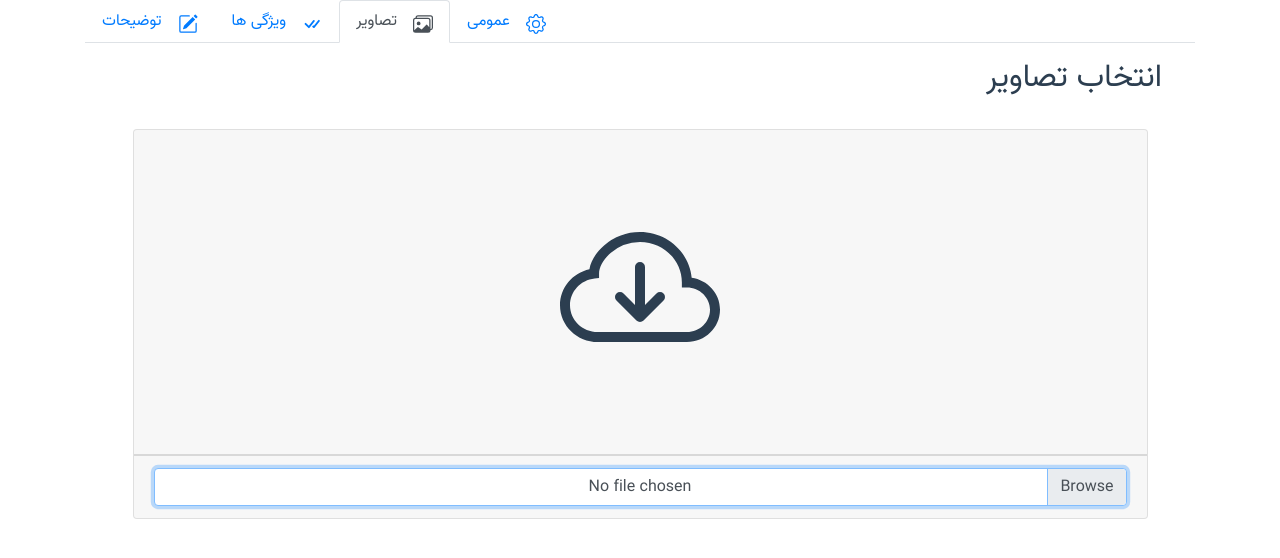
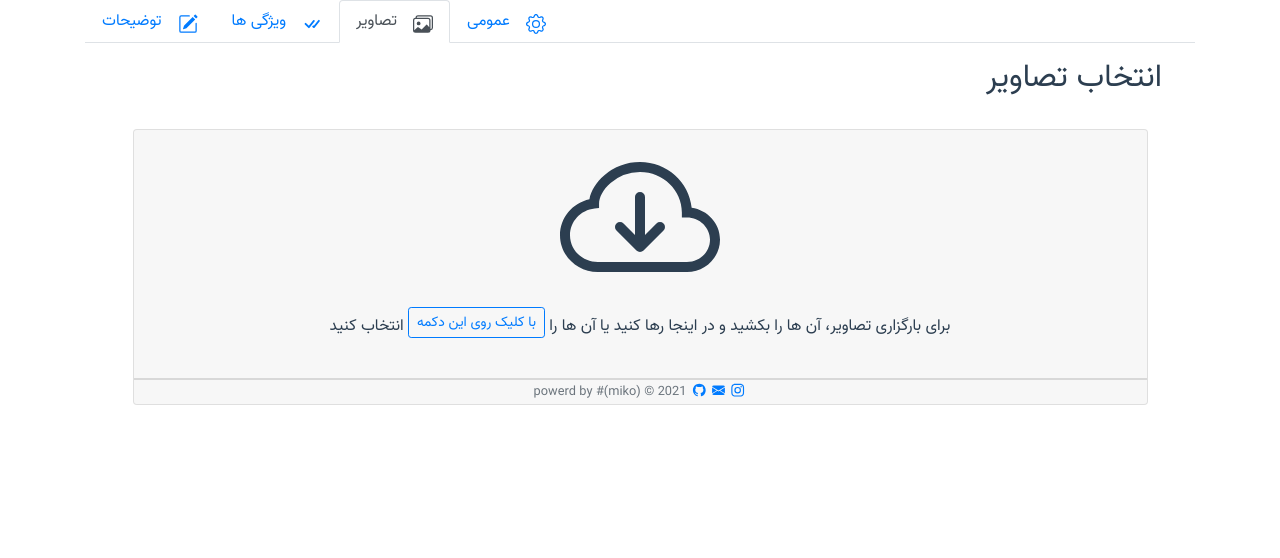
Before and after one commit to mikoloism/vueStoreDashboard, a Vue app: page /dashboard in a window 1280 px wide. Shown: the top 558 px of the page. Built offline with nearby package versions, Linux system fonts and the light colour scheme.

Commit message:
task i do :
(this just work for input image, not show them)

1. exporting preview, image view, input-box, input tag to another comps
2. exporting useful function to another file in plugins folder

not storing and not preview and not upload, just inputing 👍

```diff
--- /dev/null
+++ b/src/components/pictures/v-image-box.vue
@@ -0,0 +1,43 @@
+<template>
+  <b-row>
+    <b-col
+      v-for="{ src, file, index } in this.files"
+      :key="index + 1"
+      md="6"
+      sm="6"
+      class="mb-2 mt-2 v-picture__preview-wrap"
+    >
+      <b-btn-group class="v-picture__preview-btn">
+        <b-btn
+          class="v-picture__delete-icon"
+          :data-index="index + 1"
+          @dblclick="handleRemoveSelected"
+          variant="outline-danger"
+        >
+          <b-icon icon="trash-fill" font-scale="1.5" />
+        </b-btn>
+        <b-btn
+          class="v-picture__edit-icon"
+          :data-index="index + 1"
+          @click="handleSetName"
+          variant="outline-info"
+        >
+          <b-icon icon="pencil-square" font-scale="1.5" />
+        </b-btn>
+      </b-btn-group>
+      <v-img :src="src" :index="index" :name="file.name" />
+      <p>{{ file.name }}</p>
+    </b-col>
+  </b-row>
+</template>
+
+<script>
+import VImg from "./v-image";
+export default {
+  name: "VImageBox",
+  props: ["files"],
+  components: { VImg },
+};
+</script>
+
+<style></style>
--- /dev/null
+++ b/src/components/pictures/v-image.vue
@@ -0,0 +1,22 @@
+<template>
+  <b-img
+    :ref="`preview_image_${index + 1}`"
+    :src="src"
+    :alt="name ? name : 'please, wait...'"
+    :index="index"
+    block
+    fluid
+    center
+    thumbnail
+    rounded
+  />
+</template>
+
+<script>
+export default {
+  name: "VImage",
+  props: ["index", "src", "name"],
+};
+</script>
+
+<style></style>
--- /dev/null
+++ b/src/components/pictures/v-input-box.vue
@@ -0,0 +1,222 @@
+<template>
+  <b-card class="mb-3 p-0 m-0" align="center" id="v-picture__file-box" no-body>
+    <div slot="header">
+      <!-- v-image-preview -->
+      <v-image
+        v-if="states.file || states.file === false"
+        :name="caches.file.name"
+        :src="caches.file.src"
+        :index="caches.file.index"
+      />
+
+      <!-- v-file-input -->
+      <div v-else>
+        <input
+          type="file"
+          id="v-picture__file-input"
+          ref="v-picture__file-input"
+          accept=".jpg, .jpeg, .png"
+          v-bind:value="this.caches.image"
+          @input="this.handleChange"
+        />
+        <b-icon icon="cloud-arrow-down" font-scale="10" />
+        <p>
+          برای بارگزاری تصاویر، آن ها را بکشید و در اینجا رها کنید یا آن ها را
+          <b-btn
+            size="sm"
+            variant="outline-primary"
+            tag="label"
+            for="v-picture__file-input"
+          >
+            با کلیک روی این دکمه
+          </b-btn>
+          انتخاب کنید
+        </p>
+      </div>
+    </div>
+    <div
+      slot="footer"
+      :class="`v-picture__card-footer v-picture__card-footer${
+        states.file
+          ? '--rename'
+          : states.file !== null
+          ? '--progress'
+          : '--copy'
+      }`"
+    >
+      <!-- v-progress -->
+      <b-progress
+        v-if="states.file === false"
+        max="100"
+        :value="states.progress.value"
+        :animated="!(states.progress.state === true)"
+        :variant="
+          states.progress.state === false
+            ? 'danger'
+            : states.progress.state
+            ? 'success'
+            : 'primary'
+        "
+      />
+      <!-- v-name-input -->
+      <div v-else-if="states.file">
+        <b-input-group>
+          <b-input
+            type="text"
+            :value="this.caches.file.name"
+            @change="(v) => (this.caches.file.name = v)"
+            placeholder="یک نام لاتین برای تصویر انتخاب کنید"
+          />
+          <b-btn
+            slot="append"
+            style="z-index: 99"
+            :disabled="!this.states.canRename"
+            :variant="this.states.canRename ? 'primary' : 'secondary'"
+            @click="this.handleSubmit"
+          >
+            ثبت
+          </b-btn>
+        </b-input-group>
+        <b-form-text>
+          برای نام گزاری تصویر حتما از حروف و اعداد لاتین استفاده کنید
+        </b-form-text>
+      </div>
+      <!-- v-power-text -->
+      <v-copy v-else />
+    </div>
+  </b-card>
+</template>
+
+<script>
+import VCopy from "@/components/copyright";
+import VImage from "@/components/pictures/v-image";
+import to from "@/plugins/v-pictures/";
+export default {
+  name: "VInputBox",
+  components: { VCopy, VImage },
+  methods: {
+    async handleChange(e) {
+      const $this = e.target;
+      const $file = $this.files[0];
+      const value = String($this.value);
+      this.caches.image = $file;
+      this.caches.file.realName = to.name(value);
+      this.caches.file.src = to.url($file);
+      this.caches.file.index = to.unique();
+      this.caches.file.name = this.caches.file.realName;
+      to.base64($file)
+        .then((base) => {
+          this.caches.file.base64 = base;
+          this.states.progress.value = 50;
+        })
+        .catch((err) => {
+          throw err;
+        });
+
+      // progress
+      this.states.file = false;
+      this.states.progress.value = 25;
+
+      // wait
+      let w = await window.setTimeout(() => {
+        // progress
+        this.states.progress.value = 100;
+        this.states.progress.state = false;
+        this.states.file = true;
+        window.clearTimeout(w);
+      }, 2000);
+    },
+    async handleSubmit() {
+      await this.handleSave();
+    },
+    async handleSave() {
+      let { index, realName, name, src, base64 } = this.caches.file;
+      console.log({ index, realName, name, src, base64 });
+      this.saves.files.push({ index, realName, name, src, base64 });
+      await this.handleClear();
+    },
+    handleClear() {
+      this.caches.image = null;
+      this.states.file = null;
+      this.states.progress.value = 0;
+      this.states.progress.state = null;
+      this.caches.file = {
+        realName: "",
+        name: "",
+        src: "",
+        base64: "",
+        index: this.caches.file.index + 1,
+      };
+    },
+  },
+
+  data() {
+    return {
+      states: {
+        canRename: true,
+        progress: { state: null, value: 0 },
+        file: null,
+        // null = nothing | default
+        // false = prev-action | falsy action
+        // true = upload | renaming
+      },
+      saves: {
+        files: [], // { index, realName, name, src, base64}
+      },
+      caches: {
+        image: null,
+        file: { realName: "", name: "", src: "", base64: "", index: 0 },
+      },
+    };
+  },
+
+  watch: {
+    caches: {
+      file: {
+        src(newv, oldv) {
+          if (newv !== oldv && newv)
+            this.caches.file.name = this.caches.file.realName;
+          console.log("[watch]");
+        },
+      },
+    },
+  },
+};
+</script>
+
+<style lang="scss">
+#v-picture {
+  &__file-input {
+    position: absolute;
+    top: 0;
+    left: 0;
+    bottom: 0;
+    right: 0;
+    width: 100%;
+    height: 100%;
+    cursor: pointer;
+    opacity: 0;
+  }
+  &__file-box {
+    position: relative;
+
+    .card-header {
+      cursor: pointer;
+    }
+
+    p {
+      line-height: 3rem;
+    }
+  }
+}
+.v-picture {
+  &__card-footer {
+    &--copy {
+      transform: scale(0.8);
+      height: 2px;
+      padding: 0;
+      margin-top: -10px;
+    }
+  }
+}
+</style>
--- a/src/views/tabs-view/picture-view.vue
+++ b/src/views/tabs-view/picture-view.vue
@@ -4,76 +4,18 @@
       <h2>انتخاب تصاویر</h2>
     </b-col>
     <b-col cols="11" class="text-right">
-      <b-card
-        tag="label"
-        class="mb-3 p-0 m-0 col-12"
-        align="center"
-        no-body
-        for="v-picture__file-input"
-        style="cursor: pointer"
-      >
-        <template #header>
-          <b-icon-cloud-arrow-down font-scale="10" style="height: 300px" />
-        </template>
-        <template #footer>
-          <b-form-file
-            id="v-picture__file-input"
-            ref="v-picture__file-input"
-            v-model="selectedFiles"
-            autofocus
-            multiple
-            accept=".jpg, .jpeg, .png"
-          />
-        </template>
-      </b-card>
+      <v-input-box />
     </b-col>
     <b-col v-if="this.selected.length !== 0" cols="11">
-      <b-row>
-        <b-col
-          v-for="{ src, file, index } in this.selected"
-          :key="index + 1"
-          md="6"
-          sm="6"
-          class="mb-2 mt-2 v-picture__preview-wrap"
-        >
-          <b-btn-group class="v-picture__preview-btn">
-            <b-btn
-              class="v-picture__delete-icon"
-              :data-index="index + 1"
-              @dblclick="handleRemoveSelected"
-              variant="outline-danger"
-            >
-              <b-icon icon="trash-fill" font-scale="1.5" />
-            </b-btn>
-            <b-btn
-              class="v-picture__edit-icon"
-              :data-index="index + 1"
-              @click="handleSetName"
-              variant="outline-info"
-            >
-              <b-icon icon="pencil-square" font-scale="1.5" />
-            </b-btn>
-          </b-btn-group>
-          <b-img
-            :ref="`preview_image_${index + 1}`"
-            :src="src"
-            :alt="`file ${src} can't uploaded!`"
-            :data-url="src"
-            :data-name="file.name"
-            block
-            fluid
-            center
-            thumbnail
-            rounded
-          />
-          <p>{{ file.name }}</p>
-        </b-col>
-      </b-row>
+      <v-img-box :files="this.selected" />
     </b-col>
   </b-row>
 </template>
 
 <script>
+import VImgBox from "@/components/pictures/v-image-box";
+import VInputBox from "@/components/pictures/v-input-box";
+
 let index = -1;
 const base64Encode = (data) =>
   new Promise((resolve, reject) => {
@@ -82,51 +24,55 @@ const base64Encode = (data) =>
     reader.onload = () => resolve({ src: reader.result, index: ++index });
     reader.onerror = (error) => reject(error);
   });
+
 export default {
+  name: "VPicture",
+  components: { VImgBox, VInputBox },
+
+  methods: {
+    handleUpload() {},
+    handlePreview() {},
+    handleRename() {},
+    handleRemove() {
+      // let $this = this.$refs[`preview_image_${e.target.dataset.index}`][0];
+      // console.log($this);
+      // if ($this) {
+      //   let exist = !!this.selected.find(
+      //     ({ file }) => file.name === $this.dataset.name
+      //   );
+      //   if (exist) {
+      //     let newList = this.selected.filter(
+      //       ({ file }) => file.name !== $this.dataset.name
+      //     );
+      //     this.selected = [...newList];
+      //   }
+      // }
+    },
+    handleSave() {},
+  },
+
+  computed: {
+    model() {
+      return this.selectedImage;
+    },
+  },
+
   data() {
     return {
-      selectedFiles: [],
+      selectedImage: null,
       selected: [],
-      uploaded: [],
-      inUpload: [],
-      inPreview: [],
     };
   },
   watch: {
-    selectedFiles(newValue, oldValue) {
-      if (newValue !== oldValue) {
-        if (newValue) {
-          newValue.forEach((v) => {
-            base64Encode(v)
-              .then(({ src, index }) =>
-                this.selected.push({ src, file: v, index })
-              )
-              .catch(() => console.log("[base64] => catch"));
-          });
-        } else {
-          console.log("[watch] => false");
-        }
-      }
+    selectedImage(next, prev) {
+      if (next !== prev)
+        base64Encode(next)
+          .then(({ src, index }) =>
+            this.selected.push({ file: next, src, index })
+          )
+          .catch((err) => console.error(err));
+      else console.log("[watch] : {{ next }}");
     },
-  },
-  methods: {
-    handleUploading() {},
-    handleRemoveSelected(e) {
-      let $this = this.$refs[`preview_image_${e.target.dataset.index}`][0];
-      console.log($this);
-      if ($this) {
-        let exist = !!this.selected.find(
-          ({ file }) => file.name === $this.dataset.name
-        );
-        if (exist) {
-          let newList = this.selected.filter(
-            ({ file }) => file.name !== $this.dataset.name
-          );
-          this.selected = [...newList];
-        }
-      }
-    },
-    handleSetName() {},
   },
 };
 </script>
```
Also changed, not shown: src/components/pictures/v-preview.vue (added, +9 -0 lines), src/plugins/v-pictures.js (added, +17 -0 lines), src/components/pictures/v-input.vue (added).
